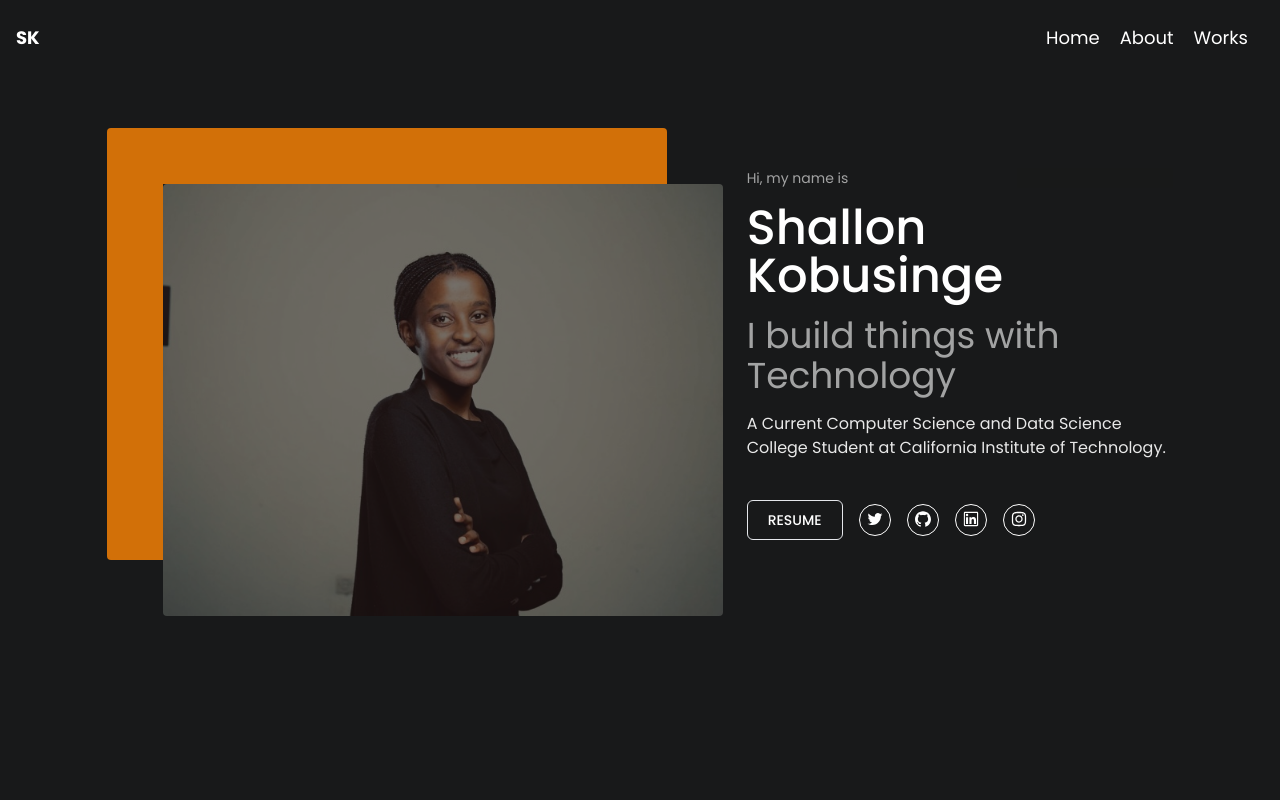
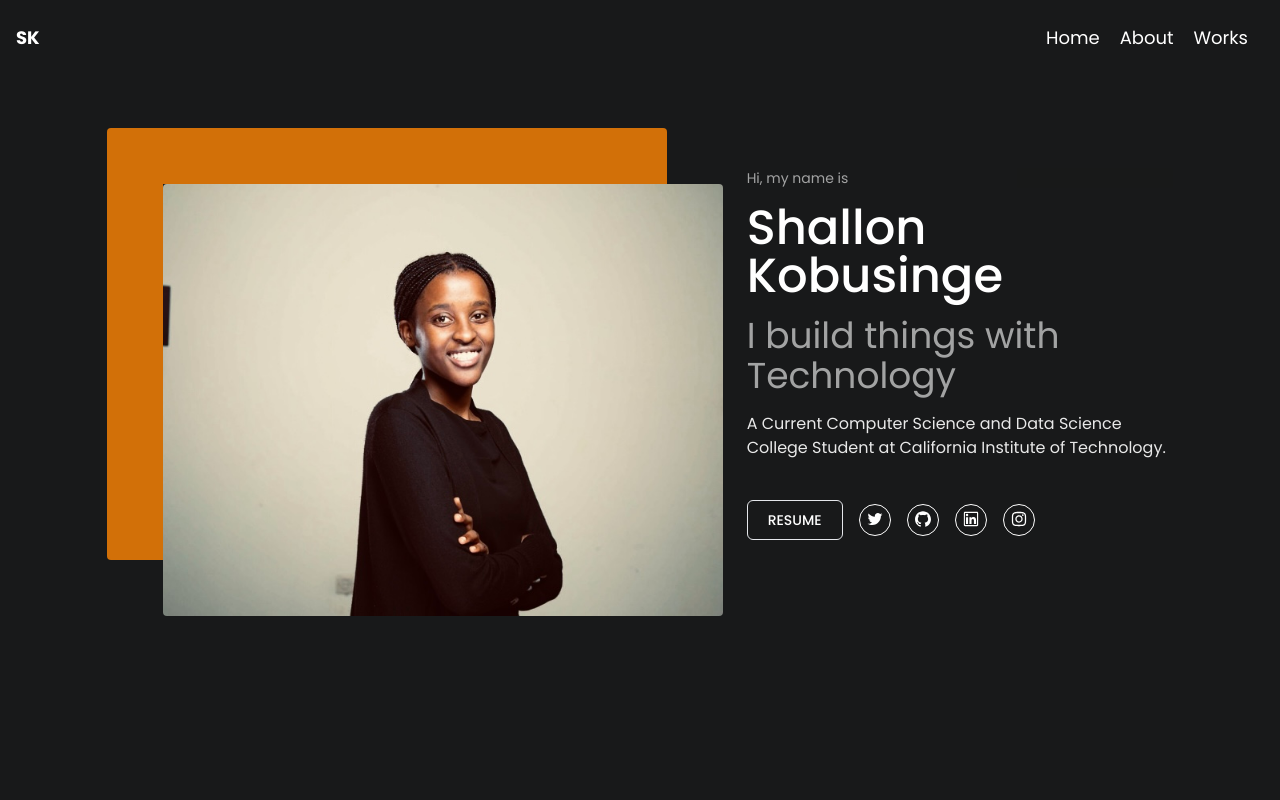
Before and after one commit to shallonkobusinge/shallon, a React (Vite) app: page / in a window 1280 px wide. Shown: the top 800 px of the page. Built offline with nearby package versions, Linux system fonts and the light colour scheme.

Commit message:
feat: image

```diff
--- a/src/components/Image.tsx
+++ b/src/components/Image.tsx
@@ -6,7 +6,7 @@ export function Image({ url, props, height, width, alt }: ImageProps) {
       height={height}
       width={width}
       alt={alt}
-      className={` ${props} opacity-[0.4] hover:opacity-[1]`}
+      className={` ${props} `}
     />
   );
 }
--- a/src/components/card.tsx
+++ b/src/components/card.tsx
@@ -15,7 +15,7 @@ export function Card({ title, description, siteLink, imageUrl }: CardProps) {
         <Image
           url={imageUrl.url}
           alt={imageUrl.alt}
-          props=" w-full h-full object-fit"
+          props=" w-full h-full object-fit opacity-[0.4] hover:opacity-[1]"
         />
       </div>
     </div>
```
